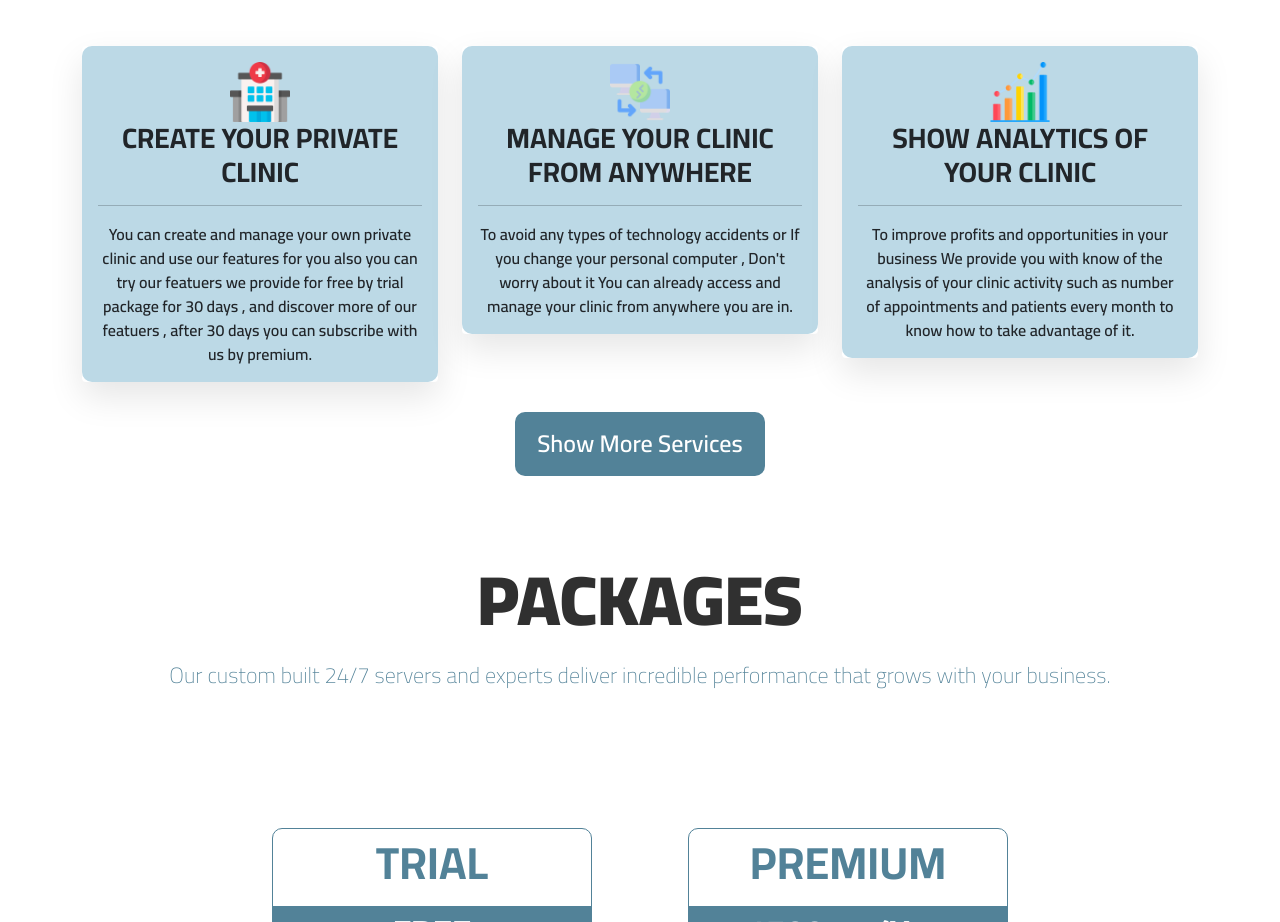
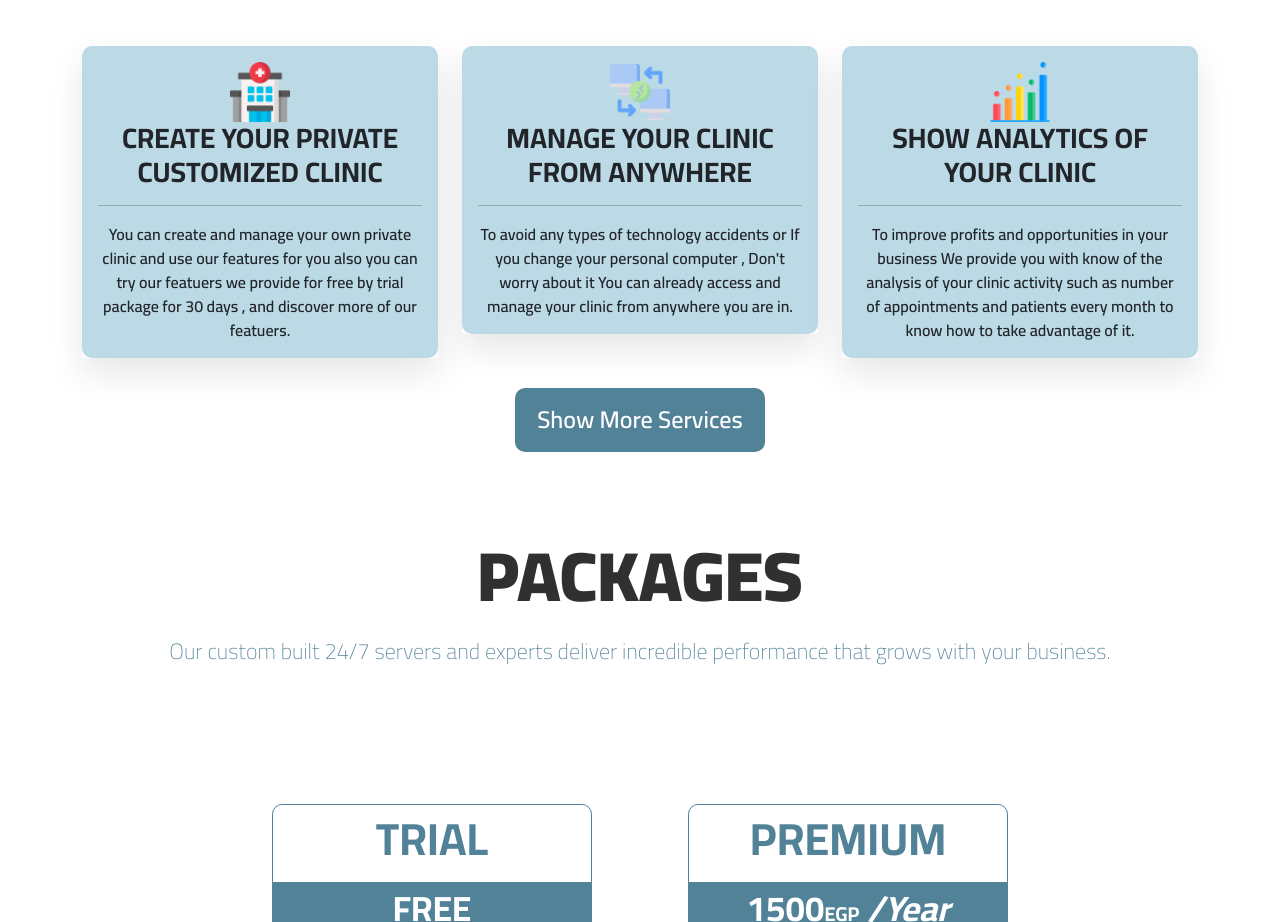
Before and after one commit to a-hassanein/Clinic-System, a React (Create React App) app: page / in a window 1280 px wide. Shown: the part 972-1894 px from the top of the page. Built offline with nearby package versions, Linux system fonts and the light colour scheme.

Commit message:
last touch in services

```diff
--- a/src/Pages/About.js
+++ b/src/Pages/About.js
@@ -23,6 +23,8 @@ function About() {
                     <p>3eadty clinic system , using Python and Django framwork , javaScript and reactjs framwork . This project implementation made by students from ITI-3 monthes -open source -full stack web development using python track. 3eadty clinic system .. this system help you to manage your clinic and provide analytics form clinic activities per month To improve profits and opportunities in your business, also can access your clinic from anywhere you are in and many awesome featuers and services that help you to manage your clinic easily such as you can book and handle appointment for yiur patient, make your prescription, extract bill for every patient, add an unlimited number of your patients, create your materiaks stock, add your favourite drugs and labs, add your assistants in clinic, create your surgeries stock and you can customize your profile setting. You can use and take advantage of all this features with trail package for 30 days.
 thank you for visiting our site.
 </p>
+
+
                     </div>
                 </div>
             </div>
--- a/src/Pages/Moreservices.js
+++ b/src/Pages/Moreservices.js
@@ -29,9 +29,9 @@ function Moreservices() {
                     </div>
                     <img style={{ "height": "60px", "width": "60px" }} src={require("../Images/hospital.png")} className="card-img-top" alt="..." />
 
-                    <h3 className="card-title text-center" >CREATE YOUR PRIVATE CLINIC</h3>
+                    <h3 className="card-title text-center" >CREATE YOUR PRIVATE CUSTOMIZED CLINIC</h3>
                     <hr />
-                    <p className="card-text text-center">You can create and manage your own private clinic and use our features for you also you can try our featuers we provide for free by trial package for 30 days , and discover more of our featuers , after 30 days you can subscribe with us by premium. </p>
+                    <p className="card-text text-center">You can create and manage your own private clinic and use our features for you also you can try our featuers we provide for free by trial package for 30 days , and discover more of our featuers. </p>
                   </div>
                 </div>
               </div>
--- a/src/Pages/Services.js
+++ b/src/Pages/Services.js
@@ -28,9 +28,9 @@ function Services() {
                     </div>
                     <img style={{ "height": "60px", "width": "60px" }} src={require("../Images/hospital.png")} className="card-img-top" alt="..." />
 
-                    <h3 className="card-title text-center" >CREATE YOUR PRIVATE CLINIC</h3>
+                    <h3 className="card-title text-center" >CREATE YOUR PRIVATE CUSTOMIZED CLINIC</h3>
                     <hr />
-                    <p className="card-text text-center">You can create and manage your own private clinic and use our features for you also you can try our featuers we provide for free by trial package for 30 days , and discover more of our featuers , after 30 days you can subscribe with us by premium. </p>
+                    <p className="card-text text-center">You can create and manage your own private clinic and use our features for you also you can try our featuers we provide for free by trial package for 30 days , and discover more of our featuers.</p>
                   </div>
                 </div>
               </div>
```
Also changed, not shown: src/Images/undraw_Our_solution_re_8yk6.png (added), src/Images/undraw_Team_collaboration_re_ow29.png (added).
